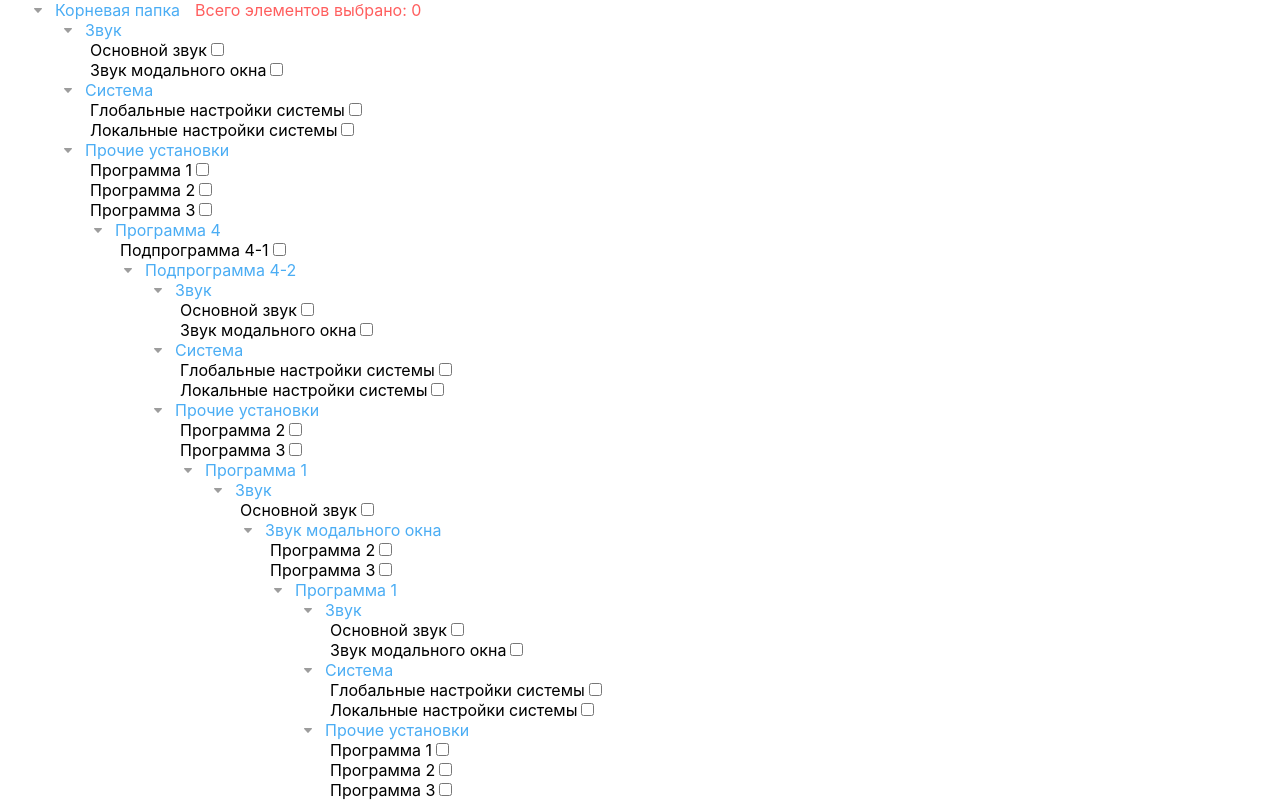
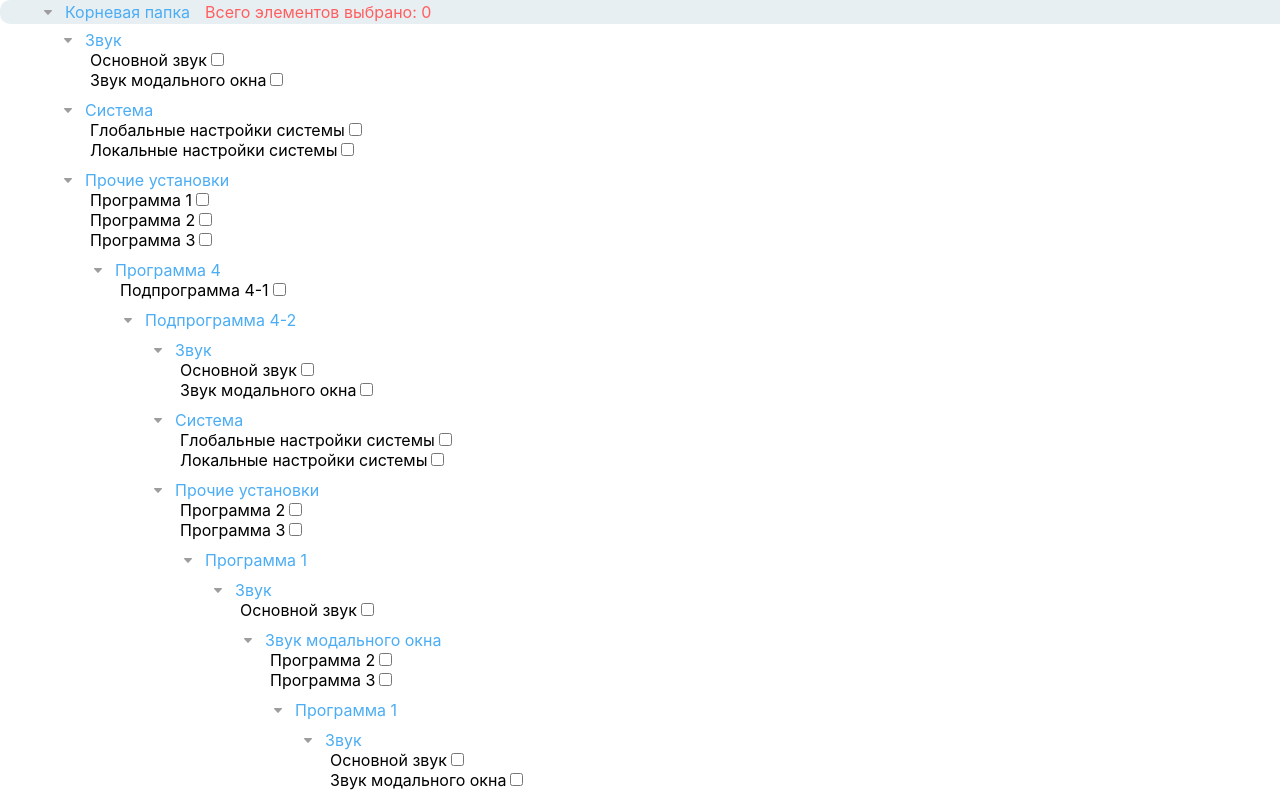
Before and after one commit to dyzz24/react-tree, a React (Create React App) app: page / in a window 1280 px wide. Shown: the top 802 px of the page. Built offline with nearby package versions, Linux system fonts and the light colour scheme.

Commit message:
верстка root elems

```diff
--- a/src/tree/tree.css
+++ b/src/tree/tree.css
@@ -2,6 +2,7 @@
     display: flex;
     flex-direction: column;
     align-items: flex-start;
+    padding-top: 10px;
 }
 
 header {
@@ -50,3 +51,14 @@ display: none;
     margin-left: 15px;
     cursor: default;
 }
+
+
+.fixed {
+    position: fixed;
+    top: 0px;
+    background: #e8eff3;
+    padding: 2px 40px;
+    border-radius: 10px;
+    width: 100%;
+    left: 0;
+}
--- a/src/tree/tree.js
+++ b/src/tree/tree.js
@@ -58,7 +58,7 @@ export const Tree = ({ treeData, canClose, label, root }) => {
 
   return (
     <div className = 'tree'>
-    <header>
+    <header className = {root ? 'fixed' : ''}>
     {canClose && <div className={expanded ? 'toggleDiv' : 'toggleDiv close'} onClick={toggle}></div>}
     {label && <span onClick={toggle}>{label}</span>}
     {root ? <span className = 'maincount'>Всего элементов выбрано: {state.selectedItems} </span>: ''}
```
